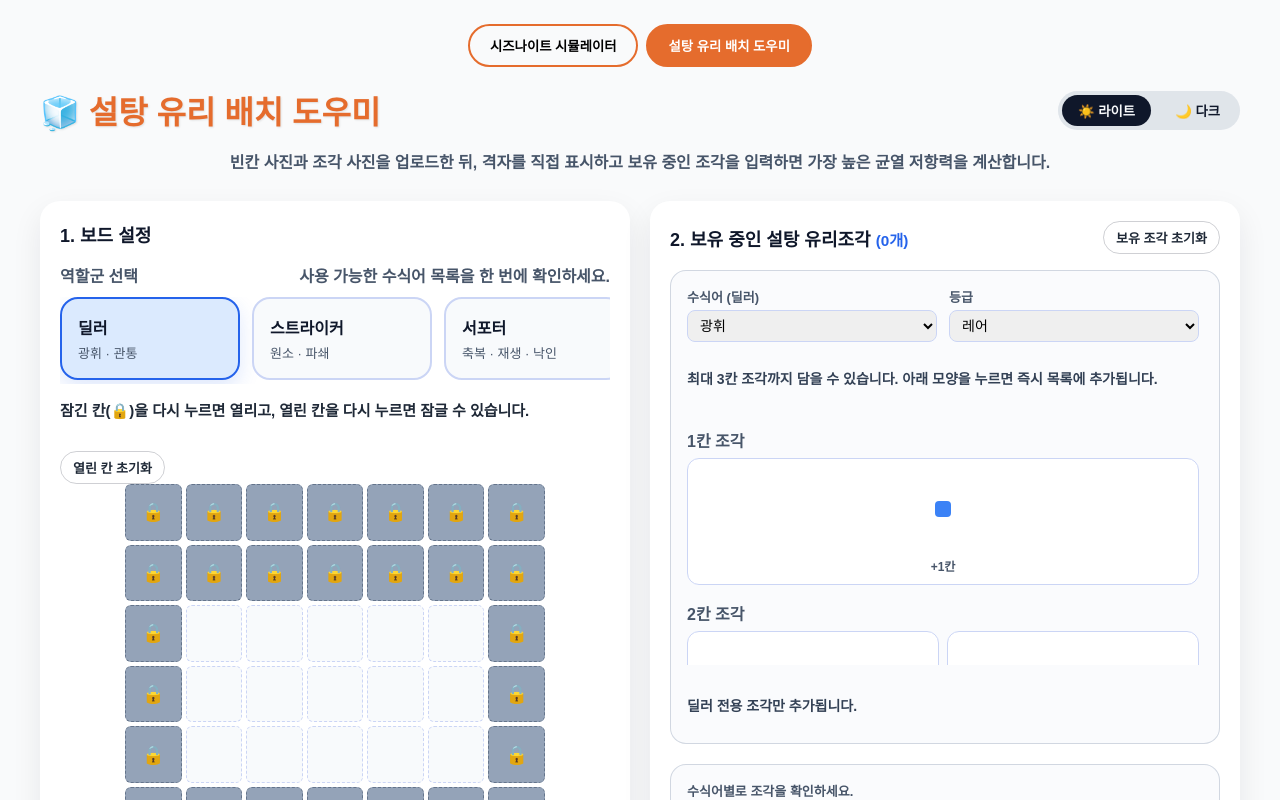
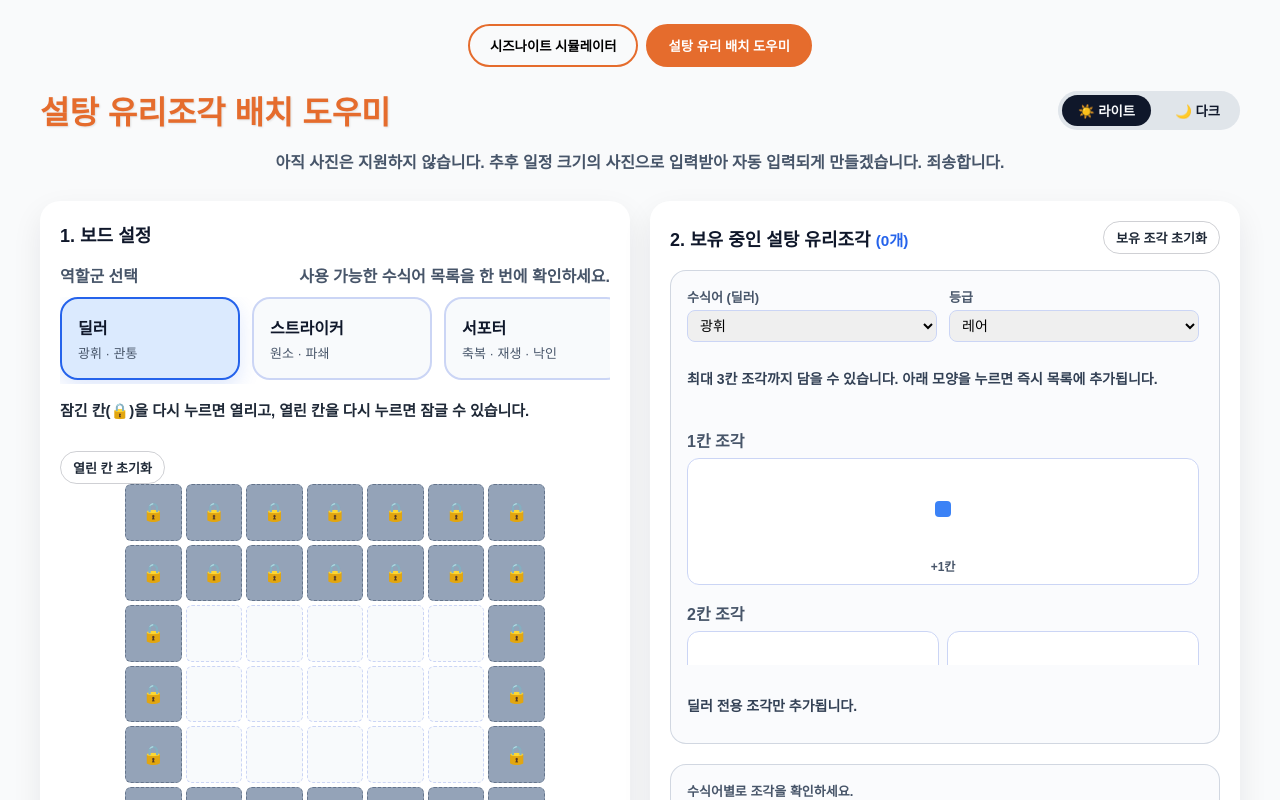
Before and after one commit to Nine1ll/Abyss-Raids-Helper, a React (Create React App) app: page / in a window 1280 px wide. Both pictures are taken after a click on the button "설탕 유리 배치 도우미". Shown: the top 800 px of the page. Built offline with nearby package versions, Linux system fonts and the light colour scheme.

Commit message:
[Update]거슬리는 문구 수정

```diff
--- a/package.json
+++ b/package.json
@@ -2,7 +2,7 @@
   "name": "siznite-strategy",
   "version": "0.1.0",
   "private": true,
-  "homepage": "https://Nine1ll.github.io/siznite-strategy",
+  "homepage": "https://Nine1ll.github.io/Abyss-Raids-Helper",
   "dependencies": {
     "@testing-library/dom": "^10.4.1",
     "@testing-library/jest-dom": "^6.9.1",
--- a/src/components/SugarOptimizer.jsx
+++ b/src/components/SugarOptimizer.jsx
@@ -357,7 +357,7 @@ const SugarOptimizer = ({ appState, setAppState }) => {
   return (
     <div className={`sugar-view ${darkMode ? "dark" : ""}`}>
       <div className="sugar-toolbar">
-        <h1>🧊 설탕 유리 배치 도우미</h1>
+        <h1>설탕 유리조각 배치 도우미</h1>
         <div className="theme-toggle" role="group" aria-label="테마 선택">
           <button
             type="button"
@@ -376,8 +376,9 @@ const SugarOptimizer = ({ appState, setAppState }) => {
         </div>
       </div>
       <p className="sugar-subtitle">
-        빈칸 사진과 조각 사진을 업로드한 뒤, 격자를 직접 표시하고 보유 중인 조각을
-        입력하면 가장 높은 균열 저항력을 계산합니다.
+        {/* 빈칸 사진과 조각 사진을 업로드한 뒤, 격자를 직접 표시하고 보유 중인 조각을 */}
+        {/* 입력하면 가장 높은 균열 저항력을 계산합니다. */}
+        아직 사진은 지원하지 않습니다. 추후 일정 크기의 사진으로 입력받아 자동 입력되게 만들겠습니다. 죄송합니다.
       </p>
 
       <div className="sugar-layout">
```
